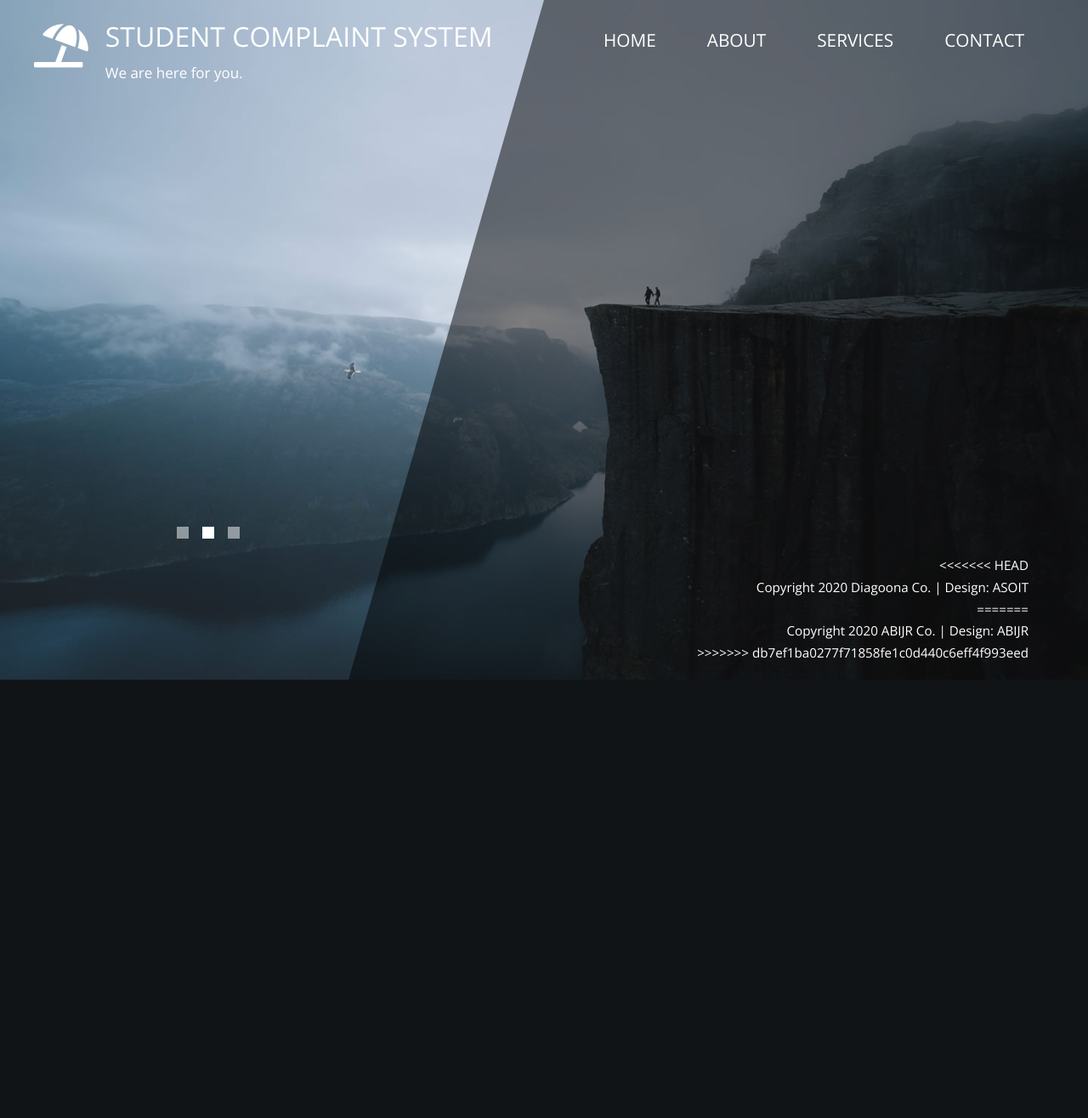
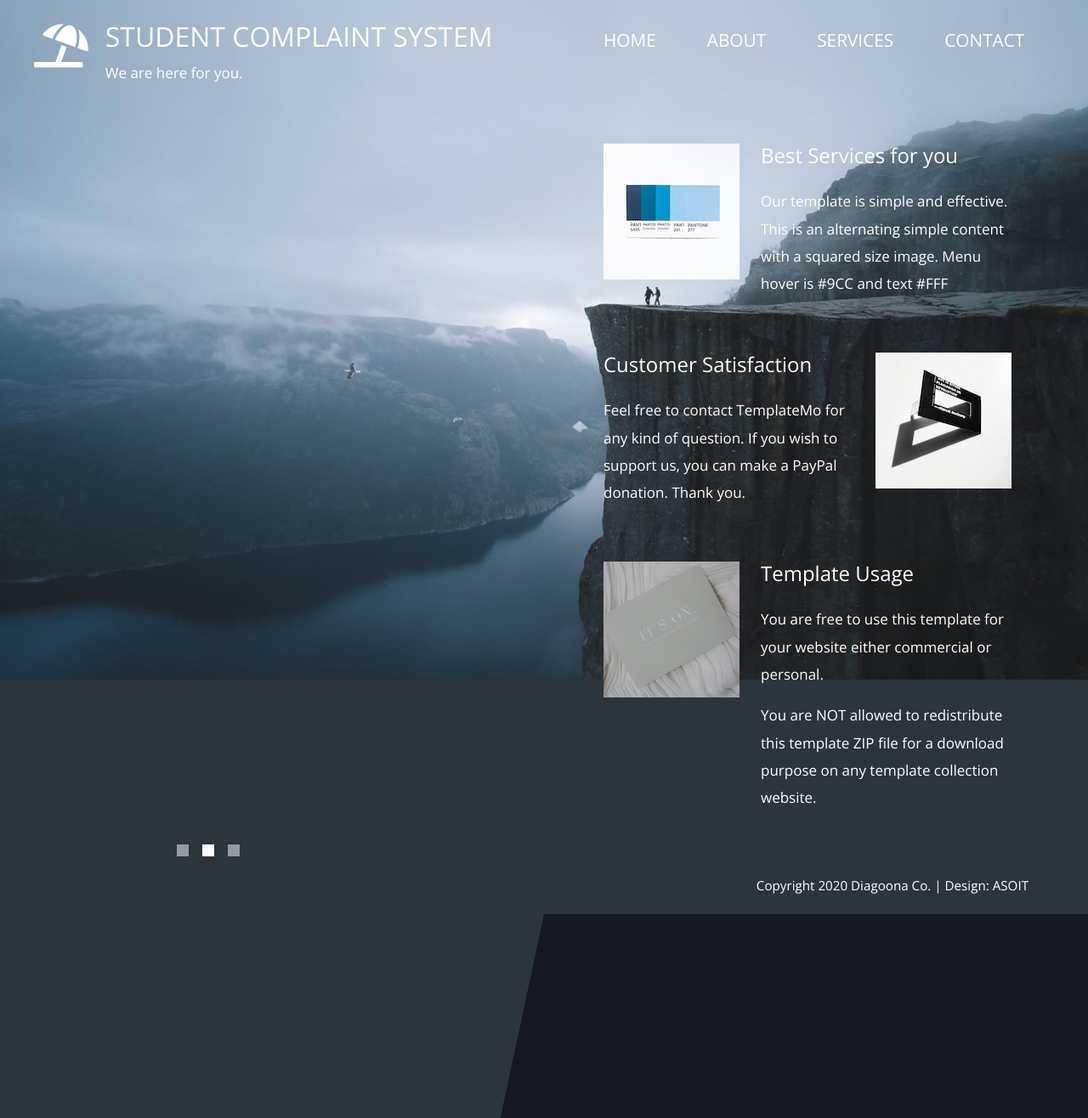
Before and after one commit to RUTVIK1211/complaint-management-system, a PHP site: page /services.php in a window 1280 px wide. Shown: the top 1316 px of the page at 85% size. Before the commit the page ends 800 px from the top, so only its background shows below. Run offline with PHP 8.4, Linux system fonts and the light colour scheme.

Commit message:
kai change nai kar u footer

```diff
--- a/USER/footer.php
+++ b/USER/footer.php
@@ -8,11 +8,7 @@
             </div>
             <div class="tm-col-right tm-col-footer">
                 <footer class="tm-site-footer text-right">
-<<<<<<< HEAD
                     <p class="mb-0">Copyright 2020 Diagoona Co. | Design: ASOIT</a></p>
-=======
-                    <p class="mb-0">Copyright 2020 ABIJR Co. | Design: <a rel="nofollow" target="_parent" href="https://templatemo.com" class="tm-text-link">ABIJR</a></p>
->>>>>>> db7ef1ba0277f71858fe1c0d440c6eff4f993eed
                 </footer>
             </div>
         </div>
--- a/USER/header.php
+++ b/USER/header.php
@@ -10,13 +10,7 @@
     <link href="css/bootstrap.min.css" rel="stylesheet" /> <!-- https://getbootstrap.com/ -->
     <link href="fontawesome/css/all.min.css" rel="stylesheet" /> <!-- https://fontawesome.com/ -->
     <link href="css/templatemo-diagoona.css" rel="stylesheet" />
-<!--
 
-TemplateMo 550 Diagoona
-
-https://templatemo.com/tm-550-diagoona
-
--->
 </head>
 
 <body>
--- a/USER/register.php
+++ b/USER/register.php
@@ -10,13 +10,7 @@
     <link href="css/bootstrap.min.css" rel="stylesheet" /> <!-- https://getbootstrap.com/ -->
     <link href="fontawesome/css/all.min.css" rel="stylesheet" /> <!-- https://fontawesome.com/ -->
     <link href="css/templatemo-diagoona.css" rel="stylesheet" />
-<!--
 
-TemplateMo 550 Diagoona
-
-https://templatemo.com/tm-550-diagoona
-
--->
 </head>
 
 <body>
--- a/USER/services.php
+++ b/USER/services.php
@@ -1,6 +1,33 @@
-<div class="tm-container">
-        <div>
-        <?php require_once 'header.php'; ?>
+<?php require_once 'header.php'; ?>
+            <div class="tm-row">
+                <div class="tm-col-left"></div>
+                <main class="tm-col-right">
+                    <section class="tm-content">
+                        <div class="media my-3 mb-5 tm-service-media tm-service-media-img-l">
+                            <img src="img/services-1.jpg" alt="Image" class="tm-service-img">
+                            <div class="media-body tm-service-text">
+                                <h2 class="mb-4 tm-content-title">Best Services for you</h2>
+                                <p>Our template is simple and effective. This is an alternating simple content with a squared size image. Menu hover is #9CC and text #FFF</p>
+                            </div>
+                        </div>
+                        <div class="media my-3 mb-5 tm-service-media">
+                            <div class="media-body tm-service-text">
+                                <h2 class="mb-4 tm-content-title">Customer Satisfaction</h2>
+                                <p>Feel free to contact TemplateMo for any kind of question. If you wish to support us, you can make a PayPal donation. Thank you.</p>
+                            </div>
+                            <img src="img/services-2.jpg" alt="Image" class="tm-service-img-r">
+                        </div>
+                        <div class="media my-3 tm-service-media tm-service-media-img-l">
+                            <img src="img/services-3.jpg" alt="Image" class="tm-service-img">
+                            <div class="media-body tm-service-text">
+                                <h2 class="mb-4 tm-content-title">Template Usage</h2>
+                                <p>You are free to use this template for your website either commercial or personal.</p>
+                                <p>You are NOT allowed to redistribute this template ZIP file for a download purpose on any template collection website.</p>
+                            </div>
+                        </div>
+                    </section>
+                </main>
+            </div>
         </div>
 
 <?php require_once 'footer.php'; ?>
```
Also changed, not shown: USER/about.php (+4 -5 lines), USER/contact.php (+6 -9 lines), USER/index.php (+13 -4 lines).
